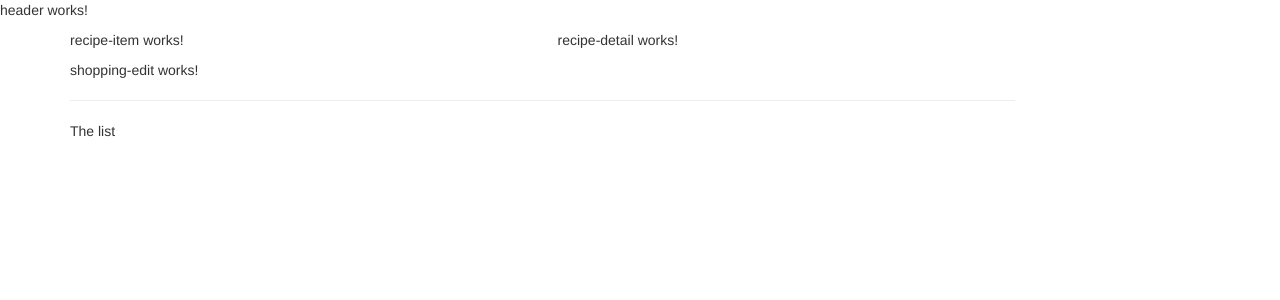
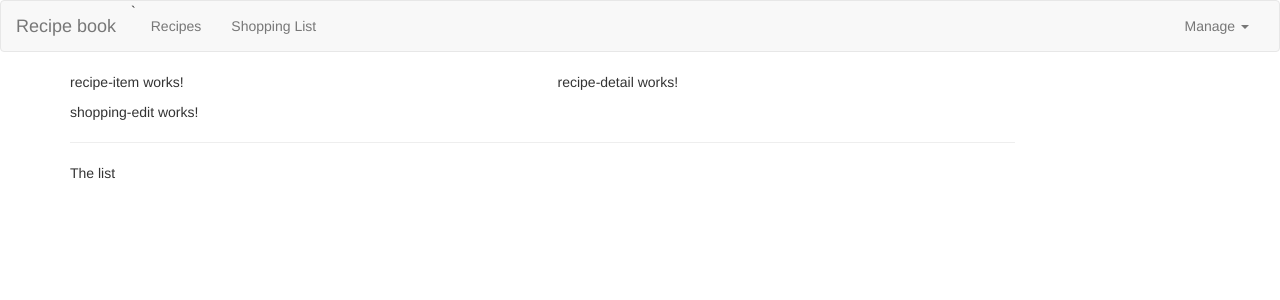
Before and after one commit to deskach/angular4, an Angular app: page / in a window 1280 px wide. Shown: the top 300 px of the page. Built offline with nearby package versions, Linux system fonts and the light colour scheme.

Commit message:
45 - Created a header

```diff
--- a/src/app/header/header.component.html
+++ b/src/app/header/header.component.html
@@ -1,3 +1,23 @@
-<p>
-  header works!
-</p>
+<nav class="navbar navbar-default">
+  <div class="container-fluid">
+    <div class="navbar-header">`
+      <a href="#" class="navbar-brand">Recipe book</a>
+    </div>
+
+    <div class="collapse navbar-collapse">
+      <ul class="nav navbar-nav">
+        <li><a href="#">Recipes</a></li>
+        <li><a href="#">Shopping List</a></li>
+      </ul>
+      <ul class="nav navbar-nav navbar-right">
+        <li class="dropdown">
+          <a href="#" class="dropdown-toggle" role="button">Manage <span class="caret"></span></a>
+          <ul class="dropdown-menu">
+            <li><a href="#">Save</a></li>
+            <li><a href="#">Fetch</a></li>
+          </ul>
+        </li>
+      </ul>
+    </div>
+  </div>
+</nav>
--- a/src/app/recipes/recipe-list/recipe-item/recipe-item.component.css
+++ b/src/app/recipes/recipe-list/recipe-item/recipe-item.component.css
@@ -0,0 +1,3 @@
+.dk-test {
+  color: red;
+}
```
Also changed, not shown: 1 other file (tests, documents, lock files or other folders).
